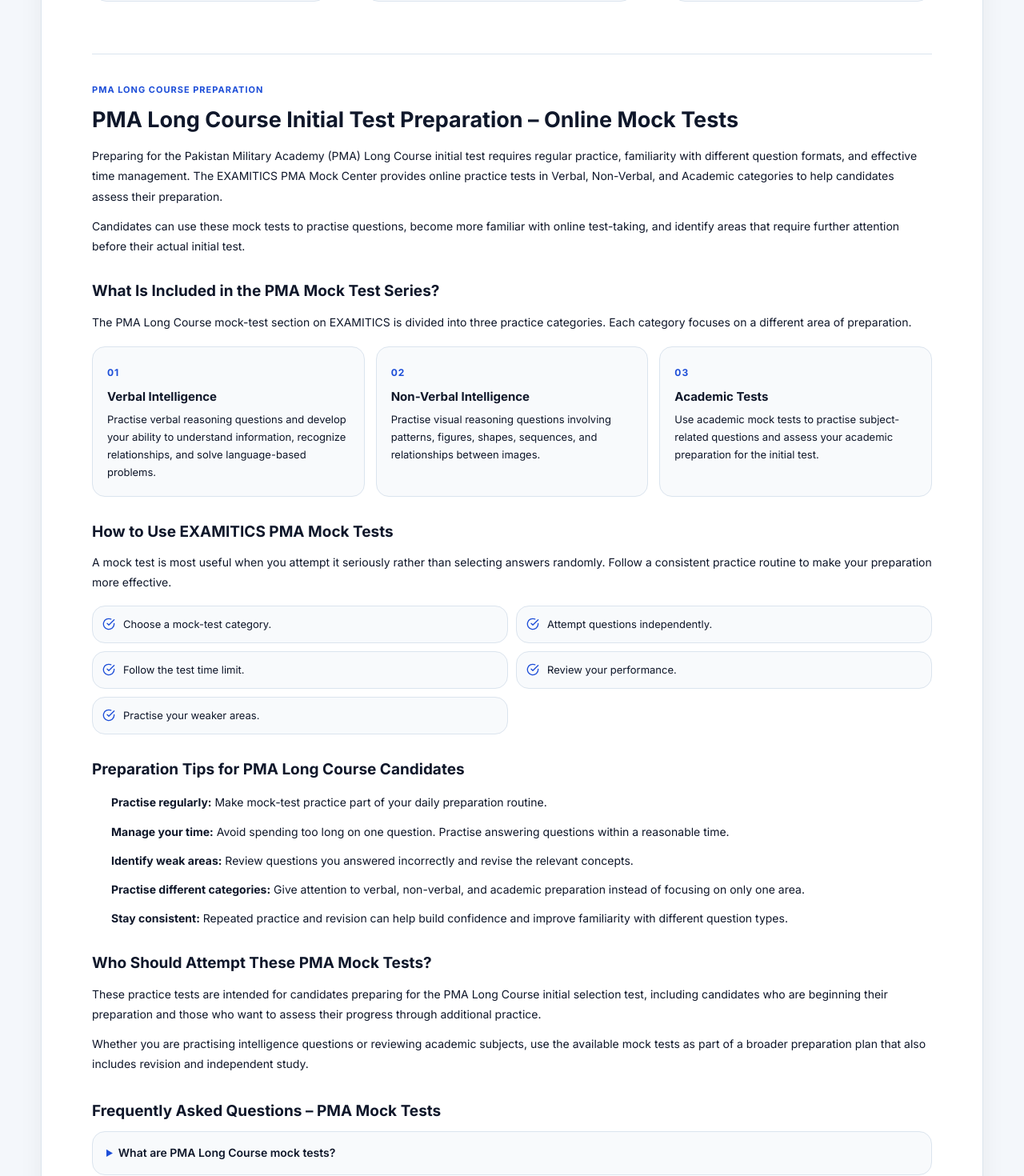
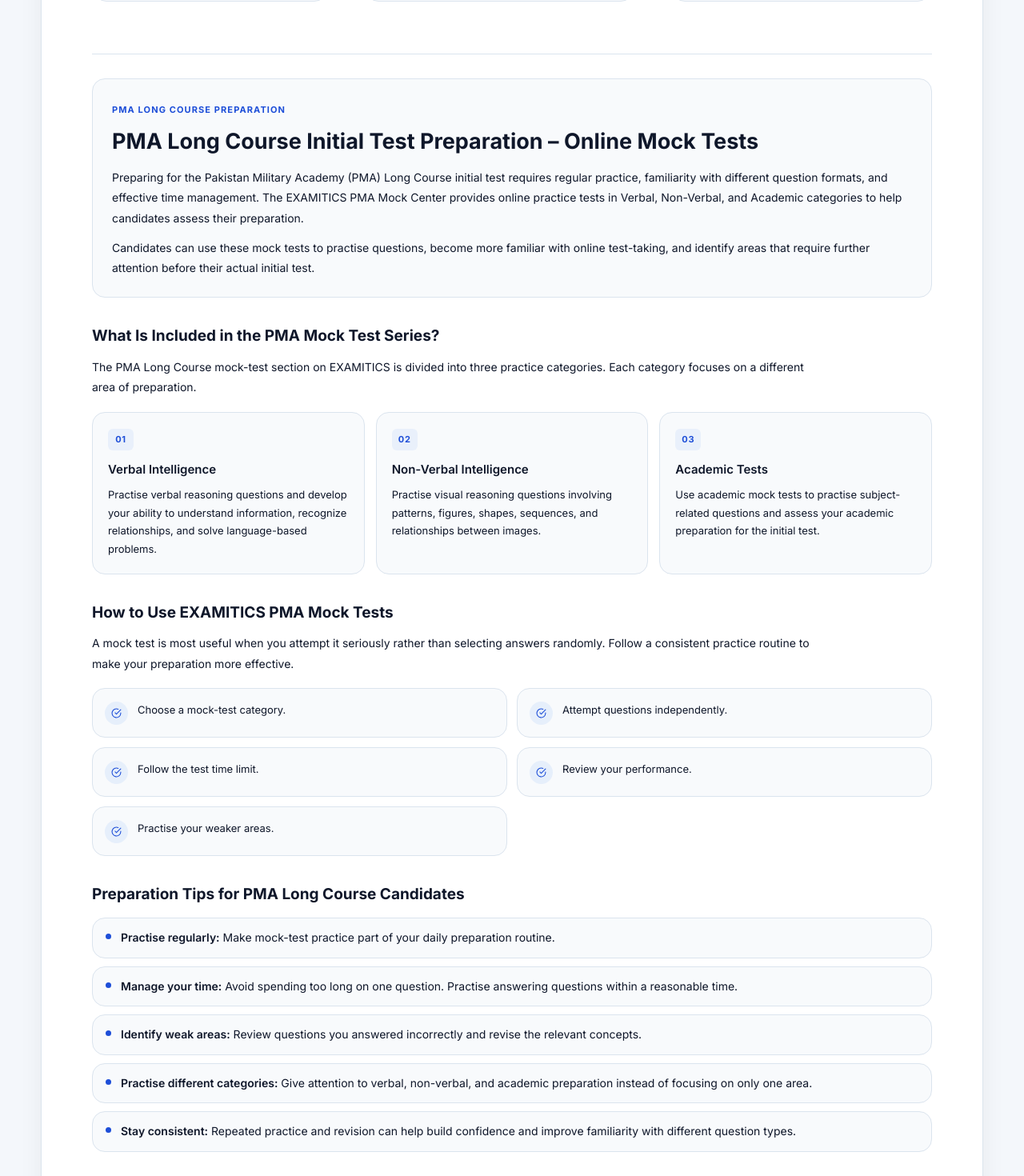
Before and after one commit to examitics/examitics, a React (Vite) app: page /mock in a window 1280 px wide. Shown: the part 1840-3310 px from the top of the page at 80% size. Built offline with nearby package versions, Linux system fonts and the light colour scheme; no server answers.

Commit message:
sitemap updation + mock section ui cleaning

```diff
--- a/src/components/mock/afnsmocksection.jsx
+++ b/src/components/mock/afnsmocksection.jsx
@@ -41,11 +41,11 @@ const AFNSMockSEO = () => {
       answer:
         "No. EXAMITICS is an independent exam-preparation platform. Its AFNS mock tests are practice resources and are not official examinations issued by the Pakistan Army."
     },
-    {
-      question: "Do AFNS mock tests guarantee selection?",
-      answer:
-        "No. Mock tests are intended to support preparation and self-assessment. They cannot guarantee selection or success in the actual recruitment process."
-    }
+    // {
+    //   question: "Do AFNS mock tests guarantee selection?",
+    //   answer:
+    //     "No. Mock tests are intended to support preparation and self-assessment. They cannot guarantee selection or success in the actual recruitment process."
+    // }
   ];
 
   const preparationSteps = [
--- a/src/components/mock/navymocksection.jsx
+++ b/src/components/mock/navymocksection.jsx
@@ -274,7 +274,7 @@ const NavyMockSEO = () => {
           </p>
         </details>
 
-        <details className="mock-seo-faq-item">
+        {/* <details className="mock-seo-faq-item">
           <summary>
             Do these mock tests guarantee selection in the Pakistan Navy?
           </summary>
@@ -285,7 +285,7 @@ const NavyMockSEO = () => {
             on the official eligibility requirements, assessments,
             and selection process.
           </p>
-        </details>
+        </details> */}
       </section>
 
       {/* CONCLUSION */}
--- a/src/components/mock/pafmocksection.jsx
+++ b/src/components/mock/pafmocksection.jsx
@@ -300,7 +300,7 @@ const PAFMockSEO = () => {
           </p>
         </details>
 
-        <details className="mock-seo-faq-item">
+        {/* <details className="mock-seo-faq-item">
           <summary>
             Do these PAF mock tests guarantee selection?
           </summary>
@@ -311,7 +311,7 @@ const PAFMockSEO = () => {
             on the official recruitment requirements and
             assessment process.
           </p>
-        </details>
+        </details> */}
       </section>
 
       {/* CONCLUSION */}
--- a/src/components/mock/pmamocksection.jsx
+++ b/src/components/mock/pmamocksection.jsx
@@ -27,11 +27,11 @@ const PMAMockSEO = () => {
       answer:
         "Attempt a mock test under timed conditions, review your result, identify questions or topics that caused difficulty, and practise those areas before attempting another test. Consistent practice can help improve familiarity with question formats and time management."
     },
-    {
-      question: "Do EXAMITICS mock tests guarantee success in the PMA initial test?",
-      answer:
-        "No. Mock tests are preparation resources and do not guarantee selection or success. Your performance in the actual recruitment process depends on your preparation and performance in the relevant selection stages."
-    },
+    // {
+    //   question: "Do EXAMITICS mock tests guarantee success in the PMA initial test?",
+    //   answer:
+    //     "No. Mock tests are preparation resources and do not guarantee selection or success. Your performance in the actual recruitment process depends on your preparation and performance in the relevant selection stages."
+    // },
     {
       question: "Are EXAMITICS mock tests official Pakistan Army tests?",
       answer:
--- a/src/styles/mock.css
+++ b/src/styles/mock.css
@@ -1216,37 +1216,46 @@
 }
 
 
-
 /* =========================================
-   PMA MOCK SECTION - AEO / GEO CONTENT
+   SHARED MOCK SECTION - AEO / GEO CONTENT
+   PMA | AFNS | NAVY | PAF
 ========================================= */
 
 .mock-seo-content {
   width: 100%;
   max-width: 1050px;
-  margin: 34px auto 4px;
+  margin: 36px auto 4px;
   padding-top: 30px;
   border-top: 1px solid var(--color-border);
   color: var(--color-text);
 }
 
+/* INTRODUCTION */
+
 .mock-seo-intro {
-  margin-bottom: 30px;
+  margin-bottom: 34px;
+  padding: 24px;
+  background: var(--color-card-secondary);
+  border: 1px solid var(--color-border);
+  border-radius: var(--radius-md);
 }
 
 .mock-seo-label {
-  display: inline-block;
-  margin-bottom: 10px;
+  display: inline-flex;
+  align-items: center;
+  margin-bottom: 12px;
   color: var(--color-primary);
   font-size: 11px;
   font-weight: var(--font-weight-bold);
-  letter-spacing: 1px;
+  letter-spacing: 1.1px;
+  text-transform: uppercase;
 }
 
 .mock-seo-content h2 {
   margin: 0 0 14px;
   color: var(--color-text);
   font-size: clamp(21px, 3vw, 27px);
+  font-weight: var(--font-weight-bold);
   line-height: 1.35;
 }
 
@@ -1254,6 +1263,7 @@
   margin: 0 0 12px;
   color: var(--color-text);
   font-size: 19px;
+  font-weight: var(--font-weight-bold);
   line-height: 1.45;
 }
 
@@ -1261,6 +1271,8 @@
   margin: 0 0 8px;
   color: var(--color-text);
   font-size: 15px;
+  font-weight: var(--font-weight-semibold);
+  line-height: 1.5;
 }
 
 .mock-seo-content p {
@@ -1270,125 +1282,233 @@
   line-height: 1.8;
 }
 
+.mock-seo-content p:last-child {
+  margin-bottom: 0;
+}
+
+/* CONTENT SECTIONS */
+
 .mock-seo-block {
-  margin-bottom: 30px;
-}
+  margin-bottom: 34px;
+}
+
+.mock-seo-block > p {
+  max-width: 900px;
+}
+
+/* CATEGORY CARDS */
 
 .mock-seo-category-grid {
   display: grid;
-  grid-template-columns: repeat(3, minmax(0, 1fr));
+  grid-template-columns: repeat(auto-fit, minmax(210px, 1fr));
   gap: 14px;
-  margin-top: 18px;
+  margin-top: 19px;
 }
 
 .mock-seo-category {
-  padding: 18px;
+  min-width: 0;
+  padding: 19px;
   background: var(--color-card-secondary);
   border: 1px solid var(--color-border);
   border-radius: var(--radius-md);
+  transition:
+    border-color 0.2s ease,
+    transform 0.2s ease,
+    box-shadow 0.2s ease;
+}
+
+.mock-seo-category:hover {
+  border-color: var(--color-primary);
+  transform: translateY(-2px);
 }
 
 .mock-seo-category-number {
-  display: inline-block;
-  margin-bottom: 12px;
+  display: inline-flex;
+  align-items: center;
+  justify-content: center;
+  min-width: 32px;
+  height: 27px;
+  margin-bottom: 13px;
+  padding: 0 8px;
   color: var(--color-primary);
-  font-size: 12px;
+  background: rgba(59, 130, 246, 0.08);
+  border-radius: 6px;
+  font-size: 11px;
   font-weight: var(--font-weight-bold);
-  letter-spacing: 1px;
+  letter-spacing: 0.7px;
+}
+
+.mock-seo-category h4 {
+  margin-bottom: 8px;
 }
 
 .mock-seo-category p {
-  margin-bottom: 0;
+  margin: 0;
   font-size: 13px;
-  line-height: 1.7;
-}
+  line-height: 1.75;
+}
+
+/* PREPARATION STEPS
+   Supports both <ol><li> and <div class="mock-seo-step">
+*/
 
 .mock-seo-steps {
   display: grid;
   grid-template-columns: repeat(2, minmax(0, 1fr));
-  gap: 10px;
-  margin: 17px 0 0;
+  gap: 12px;
+  margin: 18px 0 0;
   padding: 0;
   list-style: none;
 }
 
-.mock-seo-steps li {
+.mock-seo-steps > li,
+.mock-seo-steps > .mock-seo-step {
   display: flex;
   align-items: flex-start;
-  gap: 10px;
-  padding: 12px;
+  gap: 12px;
+  min-width: 0;
+  padding: 15px;
   background: var(--color-card-secondary);
   border: 1px solid var(--color-border);
   border-radius: var(--radius-md);
-  color: var(--color-text);
-  font-size: 13px;
-  line-height: 1.6;
 }
 
 .mock-seo-step-icon {
   display: inline-flex;
   flex-shrink: 0;
-  margin-top: 2px;
+  align-items: center;
+  justify-content: center;
+  width: 29px;
+  height: 29px;
+  margin-top: 1px;
   color: var(--color-primary);
-  font-size: 16px;
-}
+  background: rgba(59, 130, 246, 0.09);
+  border-radius: 50%;
+  font-size: 13px;
+  font-weight: var(--font-weight-bold);
+}
+
+.mock-seo-steps > li > span:last-child {
+  color: var(--color-text);
+  font-size: 13px;
+  line-height: 1.7;
+}
+
+.mock-seo-step h4 {
+  margin-bottom: 5px;
+}
+
+.mock-seo-step p {
+  margin: 0;
+  font-size: 13px;
+  line-height: 1.7;
+}
+
+/* PREPARATION TIPS AND SUBJECT LISTS */
 
 .mock-seo-tips {
   display: flex;
   flex-direction: column;
-  gap: 11px;
-  margin: 15px 0 0;
-  padding-left: 20px;
+  gap: 10px;
+  margin: 16px 0 0;
+  padding: 0;
+  list-style: none;
 }
 
 .mock-seo-tips li {
-  padding-left: 4px;
+  position: relative;
+  padding: 12px 14px 12px 35px;
   color: var(--color-text-secondary);
-  font-size: 14px;
-  line-height: 1.8;
-}
-
-.mock-seo-tips strong {
-  color: var(--color-text);
-}
-
-.mock-seo-faq {
-  margin-top: 32px;
-}
-
-.mock-seo-faq-item {
-  margin-bottom: 9px;
-  padding: 15px 17px;
   background: var(--color-card-secondary);
   border: 1px solid var(--color-border);
   border-radius: var(--radius-md);
+  font-size: 14px;
+  line-height: 1.75;
+}
+
+.mock-seo-tips li::before {
+  content: "";
+  position: absolute;
+  top: 19px;
+  left: 16px;
+  width: 7px;
+  height: 7px;
+  background: var(--color-primary);
+  border-radius: 50%;
+}
+
+.mock-seo-tips strong {
+  color: var(--color-text);
+  font-weight: var(--font-weight-semibold);
+}
+
+/* FREQUENTLY ASKED QUESTIONS */
+
+.mock-seo-faq {
+  margin-top: 34px;
+  margin-bottom: 30px;
+}
+
+.mock-seo-faq > h3 {
+  margin-bottom: 17px;
+}
+
+.mock-seo-faq-item {
+  margin-bottom: 10px;
+  overflow: hidden;
+  background: var(--color-card-secondary);
+  border: 1px solid var(--color-border);
+  border-radius: var(--radius-md);
+  transition: border-color 0.2s ease;
+}
+
+.mock-seo-faq-item[open] {
+  border-color: var(--color-primary);
 }
 
 .mock-seo-faq-item summary {
   position: relative;
-  padding-right: 20px;
+  padding: 15px 42px 15px 17px;
   color: var(--color-text);
   font-size: 14px;
   font-weight: var(--font-weight-semibold);
   line-height: 1.6;
   cursor: pointer;
-}
-
-.mock-seo-faq-item summary::marker {
+  list-style: none;
+}
+
+.mock-seo-faq-item summary::-webkit-details-marker {
+  display: none;
+}
+
+.mock-seo-faq-item summary::after {
+  content: "+";
+  position: absolute;
+  top: 50%;
+  right: 17px;
   color: var(--color-primary);
+  font-size: 21px;
+  font-weight: 400;
+  transform: translateY(-50%);
+}
+
+.mock-seo-faq-item[open] summary::after {
+  content: "−";
 }
 
 .mock-seo-faq-item p {
-  margin: 12px 0 0;
-  padding-top: 11px;
+  margin: 0 17px;
+  padding: 12px 0 16px;
   border-top: 1px solid var(--color-border);
   font-size: 13px;
-  line-height: 1.75;
-}
+  line-height: 1.8;
+}
+
+/* CONCLUSION PANEL */
 
 .mock-seo-conclusion {
-  margin-top: 28px;
-  padding: 20px;
+  margin-top: 30px;
+  padding: 22px;
   background: var(--color-card-secondary);
   border: 1px solid var(--color-border);
   border-left: 3px solid var(--color-primary);
@@ -1401,20 +1521,25 @@
 }
 
 .mock-seo-conclusion p {
-  margin-bottom: 0;
-}
-
-/* Responsive */
+  margin: 0;
+}
+
+/* RESPONSIVE */
 
 @media (max-width: 768px) {
   .mock-seo-content {
-    margin-top: 26px;
+    margin-top: 28px;
     padding-top: 24px;
   }
 
+  .mock-seo-intro {
+    padding: 19px;
+    margin-bottom: 27px;
+  }
+
   .mock-seo-category-grid {
-    grid-template-columns: 1fr;
-    gap: 10px;
+    grid-template-columns: repeat(2, minmax(0, 1fr));
+    gap: 11px;
   }
 
   .mock-seo-steps {
@@ -1422,11 +1547,24 @@
   }
 
   .mock-seo-block {
-    margin-bottom: 25px;
+    margin-bottom: 27px;
   }
 }
 
 @media (max-width: 576px) {
+  .mock-seo-content {
+    margin-top: 24px;
+    padding-top: 21px;
+  }
+
+  .mock-seo-intro {
+    padding: 16px;
+  }
+
+  .mock-seo-content h2 {
+    font-size: 21px;
+  }
+
   .mock-seo-content h3 {
     font-size: 17px;
   }
@@ -1436,19 +1574,41 @@
     font-size: 13px;
   }
 
+  .mock-seo-category-grid {
+    grid-template-columns: 1fr;
+  }
+
   .mock-seo-category {
-    padding: 15px;
-  }
-
+    padding: 16px;
+  }
+
+  .mock-seo-steps > li,
+  .mock-seo-steps > .mock-seo-step {
+    padding: 13px;
+  }
+
+  .mock-seo-faq-item summary {
+    padding: 13px 38px 13px 14px;
+    font-size: 13px;
+  }
+
+  .mock-seo-faq-item p {
+    margin: 0 14px;
+    font-size: 13px;
+  }
+
+  .mock-seo-conclusion {
+    padding: 17px;
+  }
+}
+
+@media (prefers-reduced-motion: reduce) {
+  .mock-seo-category,
   .mock-seo-faq-item {
-    padding: 13px;
-  }
-
-  .mock-seo-faq-item summary {
-    font-size: 13px;
-  }
-
-  .mock-seo-conclusion {
-    padding: 16px;
-  }
-}
+    transition: none;
+  }
+
+  .mock-seo-category:hover {
+    transform: none;
+  }
+}
```
Also changed, not shown: 1 other file (tests, documents, lock files or other folders).
